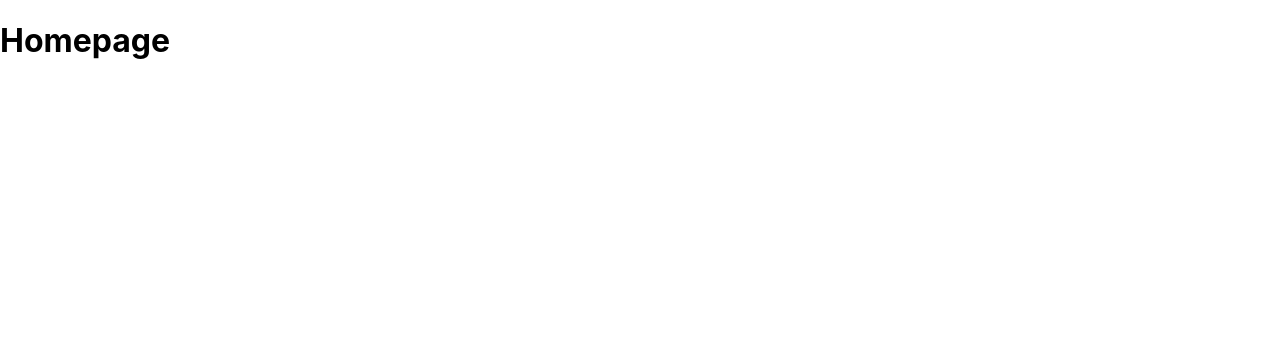
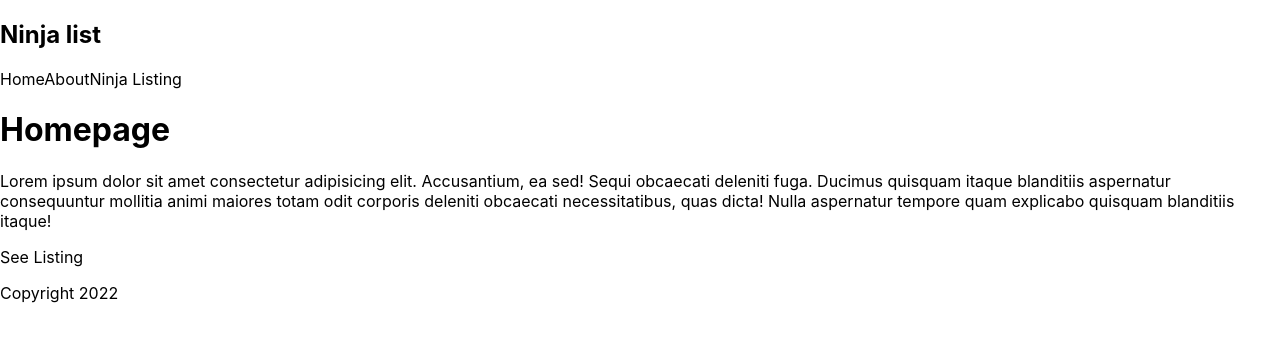
Before and after one commit to rafaldzielak/next-nn, a Next.js app: page / in a window 1280 px wide. Shown: the top 342 px of the page. Built offline with nearby package versions, Linux system fonts and the light colour scheme.

Commit message:
Basic pages, routes, components & linking

```diff
--- /dev/null
+++ b/components/Footer.js
@@ -0,0 +1,11 @@
+import React from "react";
+
+const Footer = () => {
+  return (
+    <div>
+      <p>Copyright 2022</p>
+    </div>
+  );
+};
+
+export default Footer;
--- /dev/null
+++ b/components/Navbar.js
@@ -0,0 +1,21 @@
+import Link from "next/link";
+import React from "react";
+
+export const Navbar = () => {
+  return (
+    <nav>
+      <div className='logo'>
+        <h1>Ninja list</h1>
+      </div>
+      <Link href='/'>
+        <a>Home</a>
+      </Link>
+      <Link href='/about'>
+        <a>About</a>
+      </Link>
+      <Link href='/ninjas'>
+        <a>Ninja Listing</a>
+      </Link>
+    </nav>
+  );
+};
--- a/pages/index.js
+++ b/pages/index.js
@@ -1,11 +1,25 @@
 import Head from "next/head";
 import Image from "next/image";
+import Link from "next/link";
+import Footer from "../components/Footer";
+import { Navbar } from "../components/Navbar";
 import styles from "../styles/Home.module.css";
 
 export default function Home() {
   return (
     <div>
+      <Navbar />
       <h1>Homepage</h1>
+      <p>
+        Lorem ipsum dolor sit amet consectetur adipisicing elit. Accusantium, ea sed! Sequi obcaecati deleniti
+        fuga. Ducimus quisquam itaque blanditiis aspernatur consequuntur mollitia animi maiores totam odit
+        corporis deleniti obcaecati necessitatibus, quas dicta! Nulla aspernatur tempore quam explicabo
+        quisquam blanditiis itaque!
+      </p>
+      <Link href='/ninjas'>
+        <a>See Listing</a>
+      </Link>
+      <Footer />
     </div>
   );
 }
```
Also changed, not shown: pages/about.js (added, +17 -0 lines), pages/ninjas/index.js (added, +7 -0 lines).
